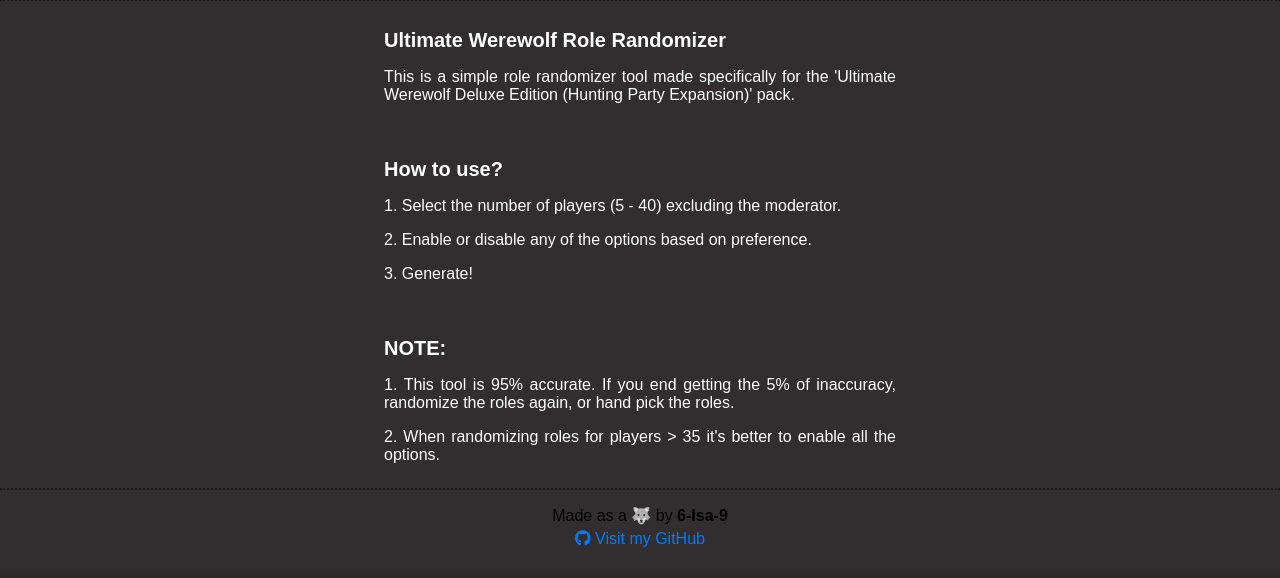
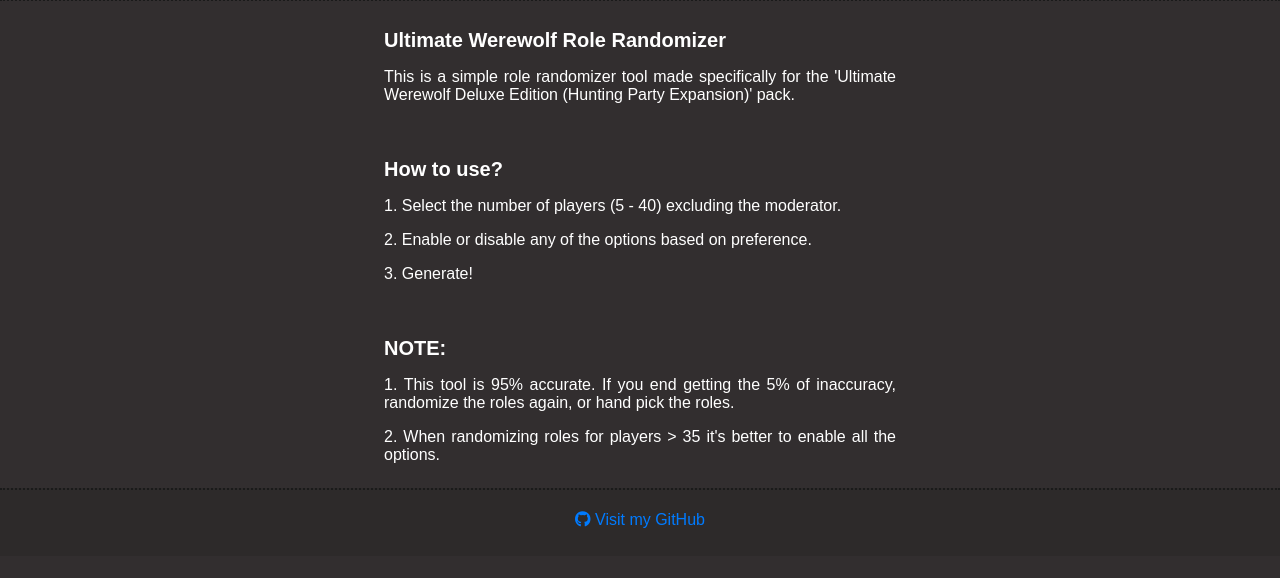
Before and after one commit to 6-Isa-9/Ultimate-Werewolf-Role-Randomizer, a Flask app: page / in a window 1280 px wide. Shown: the part 409-987 px from the top of the page. After the commit the page ends 937 px from the top, so only its background shows below. Run offline with Flask 3, Linux system fonts and the light colour scheme.

Commit message:
Minor changes #2

```diff
--- a/static/css/main.css
+++ b/static/css/main.css
@@ -262,7 +262,7 @@ body {
     font-family: Copperplate, "Copperplate Gothic Light", fantasy;
 
     margin-top: 2vh;
-    margin-bottom: 0.5vh;
+    margin-bottom: 1vh;
 }
 
 
@@ -274,7 +274,6 @@ body {
 
     background-color: rgb(50, 46, 47);
     border-top: 2px dotted #1a1a1a ;
-    border-bottom: 2px dotted #1a1a1a ;
 
     display: flex;
     justify-content: center;
@@ -300,15 +299,23 @@ body {
 
 .footer {
     width: 100vw;
-    height: 10vh;
+    height: 7vh;
 
-    background-color: rgb(50, 46, 47);
+    background-color: rgb(45, 42, 42);
+    border-top: 2px dotted #1a1a1a ;
+
+    padding-top: 0.25vh;
 
     display: flex;
     flex-direction: column;
     text-align: center;
     justify-content: center;
 
+    font-family: "Noto Sans JP", sans-serif;
+
+    color: #fff;
+}
+.footer a {
     font-family: "Noto Sans JP", sans-serif;
 }
 
--- a/templates/main.html
+++ b/templates/main.html
@@ -98,7 +98,6 @@
     </div>
 
     <div class="footer">
-        <p style="margin: 0;">Made as a 🐺 by <strong>6-Isa-9</strong></p>
         <p style="margin: 5px 0;">
             <a href="https://github.com/6-Isa-9" target="_blank" style="color: #007bff; text-decoration: none;">
                 <i class="fab fa-github"></i> Visit my GitHub
```
